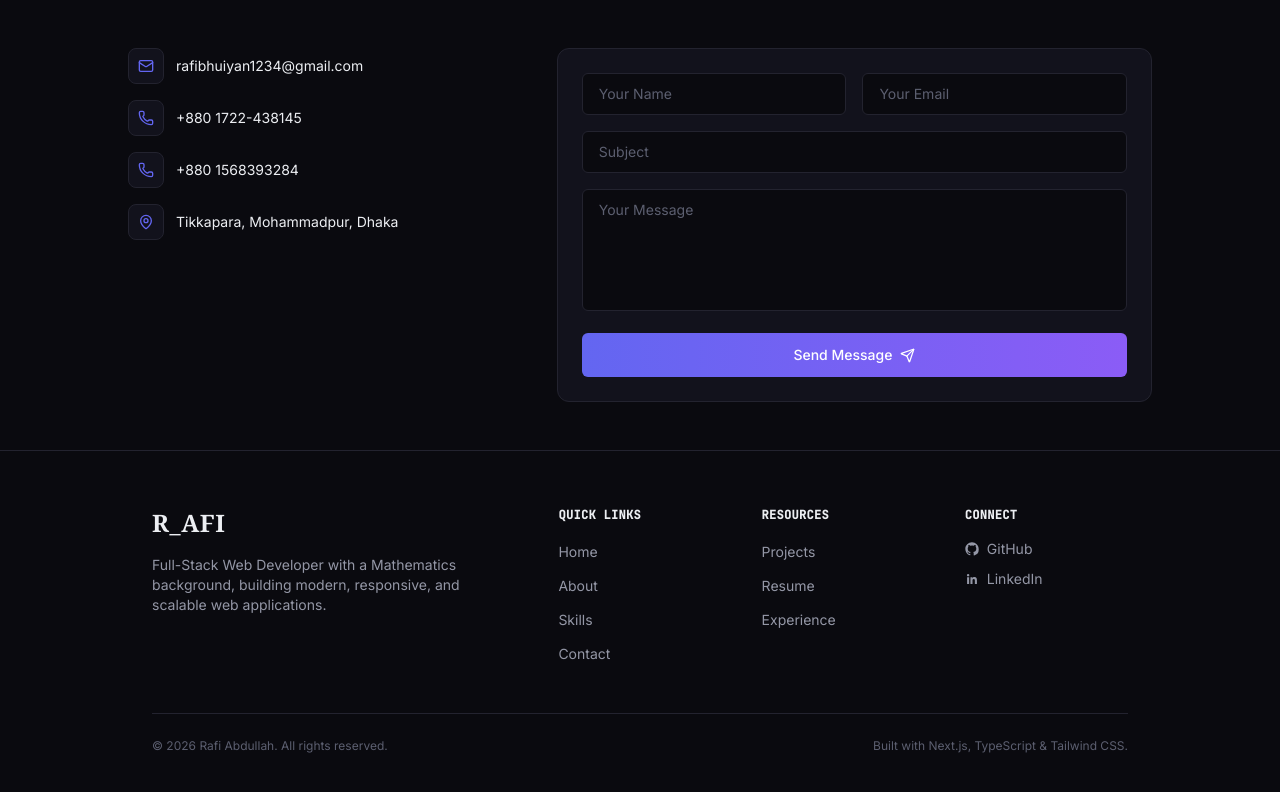
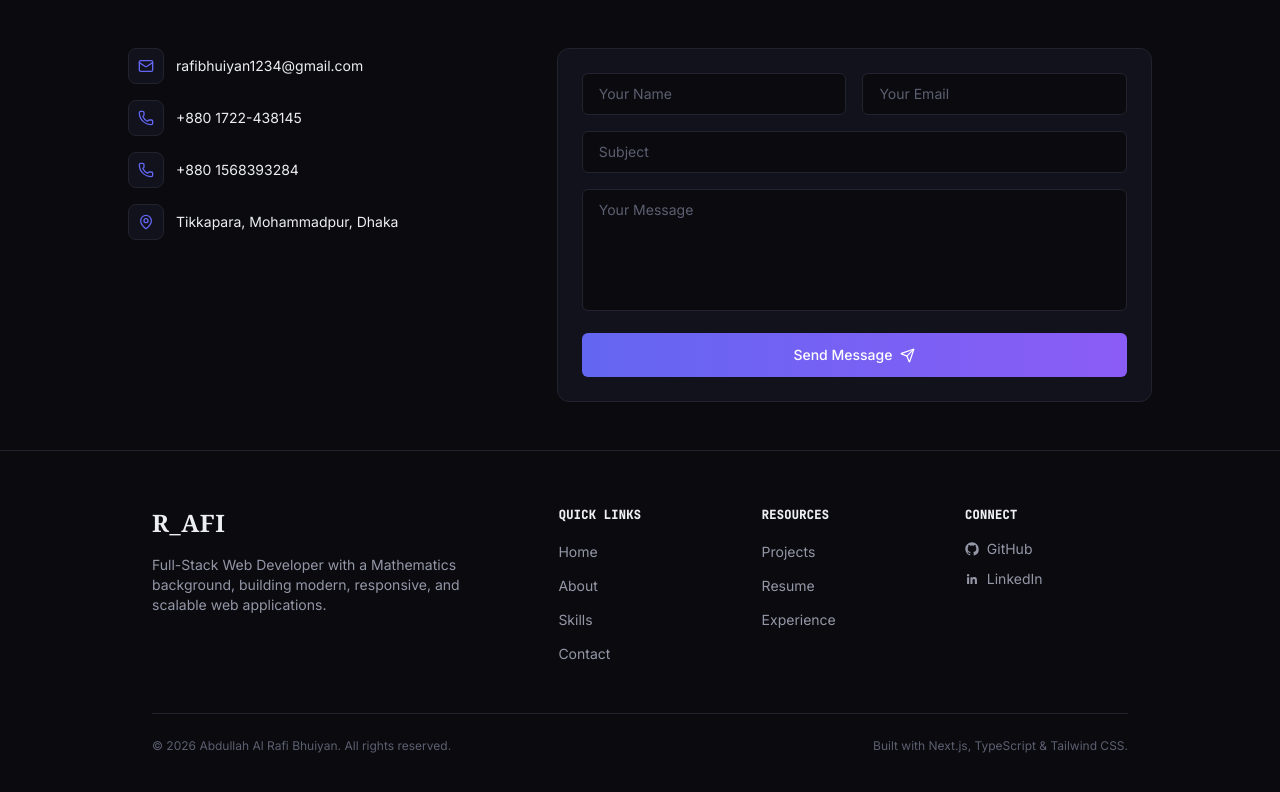
Before and after one commit to abdullahrafi1234/nextjs-portfolio, a Next.js app: page / in a window 1280 px wide. Shown: the part 4130-4922 px from the top of the page. Built offline with nearby package versions, Linux system fonts and the light colour scheme.

Commit message:
polish footer

```diff
--- a/components/layout/Footer.tsx
+++ b/components/layout/Footer.tsx
@@ -111,7 +111,8 @@ export function Footer() {
 
         <div className="mt-12 flex flex-col items-center justify-between gap-3 border-t border-border pt-6 sm:flex-row">
           <p className="text-xs text-text-faint">
-            © {new Date().getFullYear()} Rafi Abdullah. All rights reserved.
+            © {new Date().getFullYear()} Abdullah Al Rafi Bhuiyan. All rights
+            reserved.
           </p>
           <p className="text-xs text-text-faint">
             Built with Next.js, TypeScript & Tailwind CSS.
--- a/components/sections/GithubActivity.tsx
+++ b/components/sections/GithubActivity.tsx
@@ -1,6 +1,6 @@
 import { SectionHeading } from "@/components/ui/SectionHeading";
 
-const GITHUB_USERNAME = "abdullahrafi1234"; // replace with your real username
+const GITHUB_USERNAME = "abdullahrafi1234";
 
 export function GithubActivity() {
   return (
```
